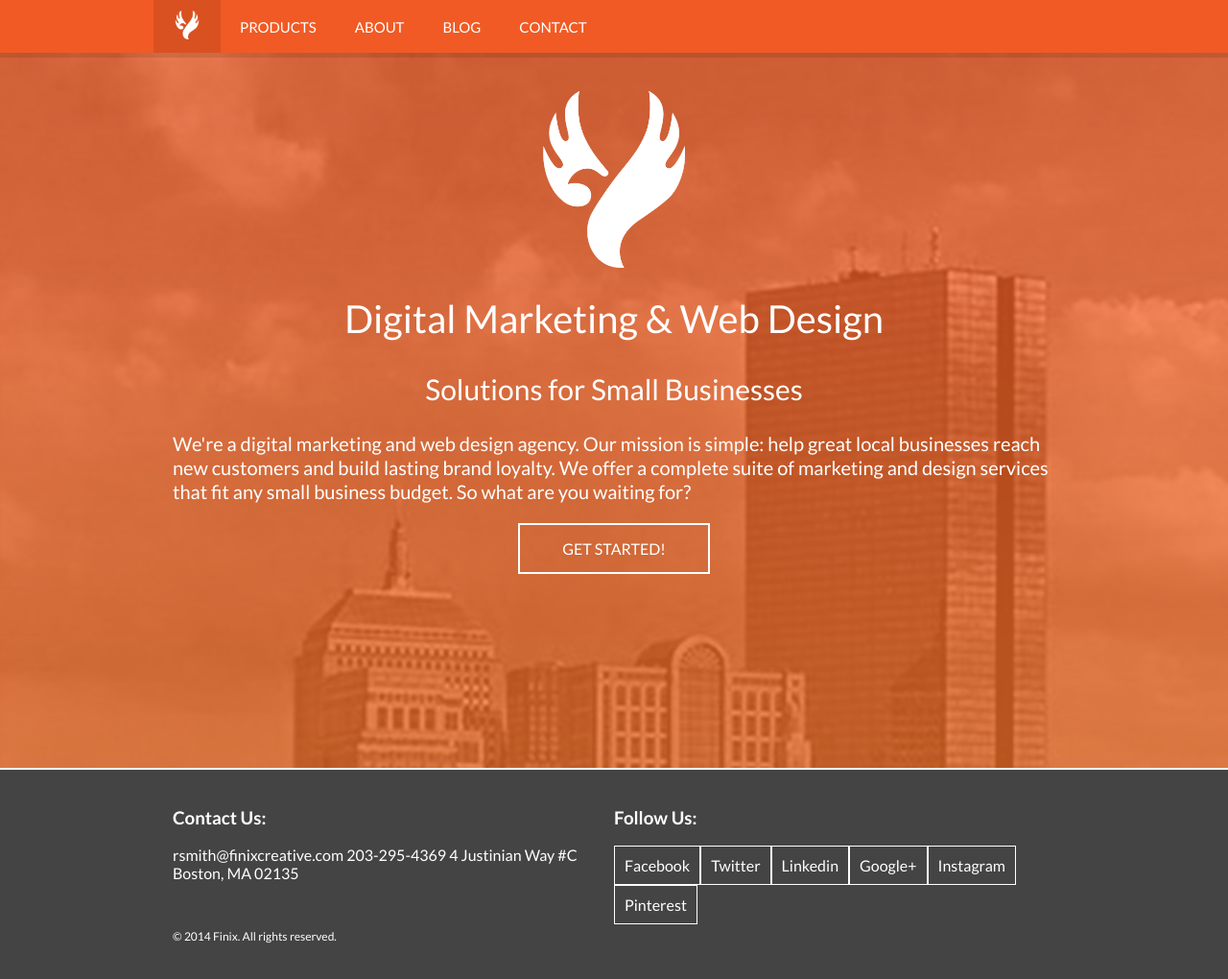
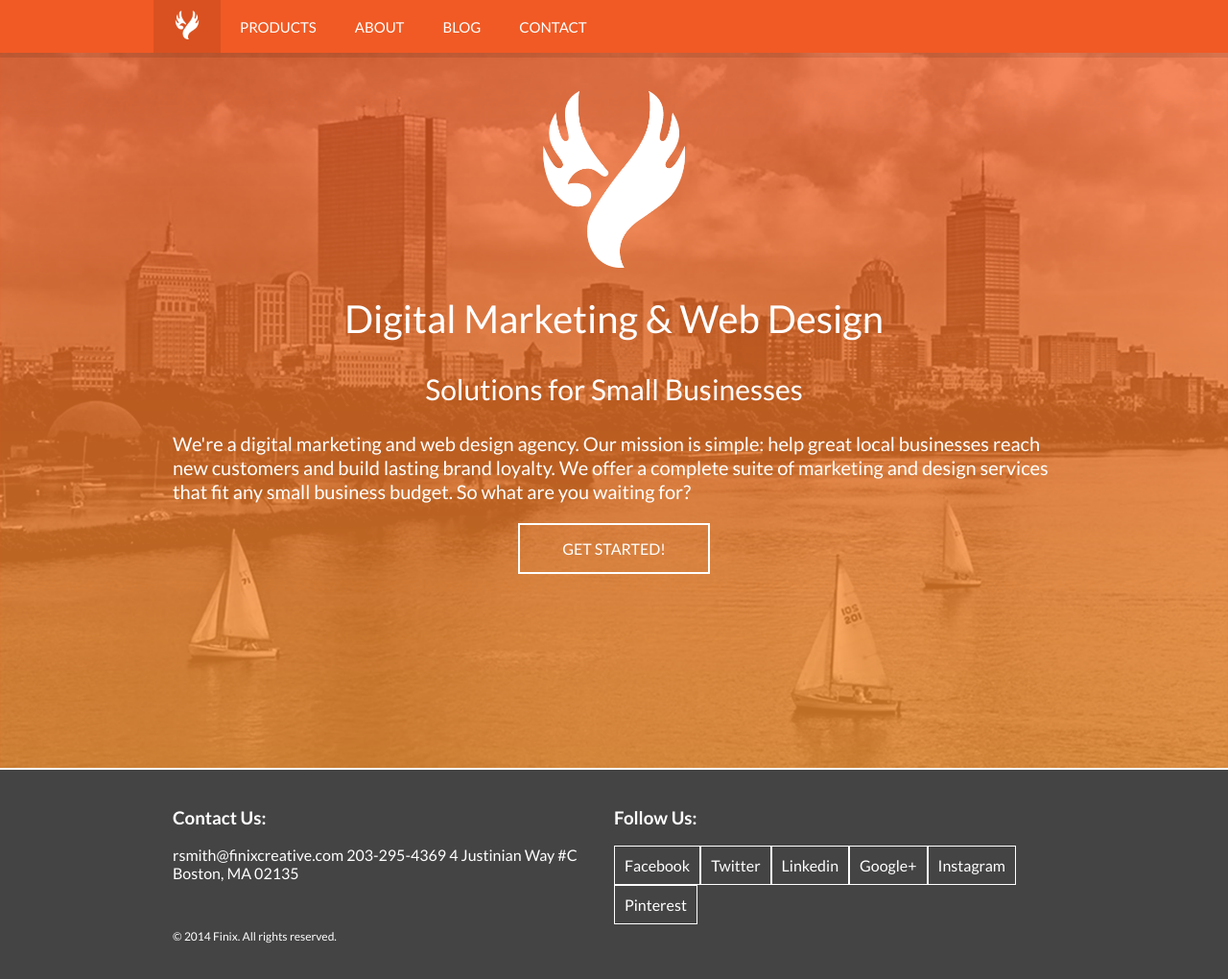
Before and after one commit to finixcreative/website, a PHP site: page / in a window 1280 px wide. Shown: the whole page at 96% size. Run offline with PHP 8.4, Linux system fonts and the light colour scheme; some libraries are stand-ins or nearby versions.

Commit message:
Fix background styles
Set background image to fixed cover

```diff
--- a/css/styles.css
+++ b/css/styles.css
@@ -26,8 +26,6 @@
 html, body, main {height: 100%;}
 body {
 	background: #f15a24;
-	background-attachment: fixed;
-	background-size: cover;
 	color: #fff;
 	margin: 0;
 	font-family: 'Lato', sans-serif;
@@ -97,6 +95,8 @@ nav ul li a img {
 /* HOME */
 #home {
 	background: url('../images/background-boston_skyline.png');
+	background-size: cover;
+	background-attachment: fixed;
 }
 #home img {
 	height: auto;
```
